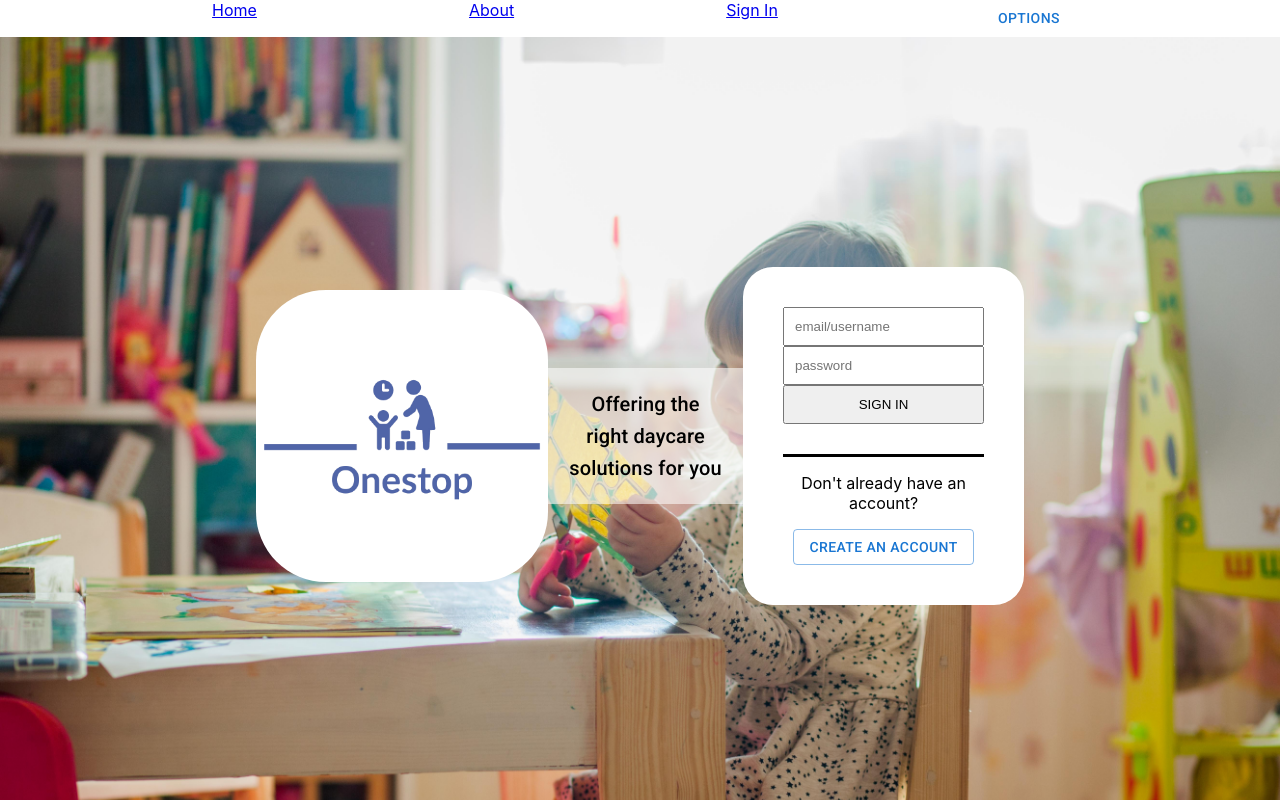
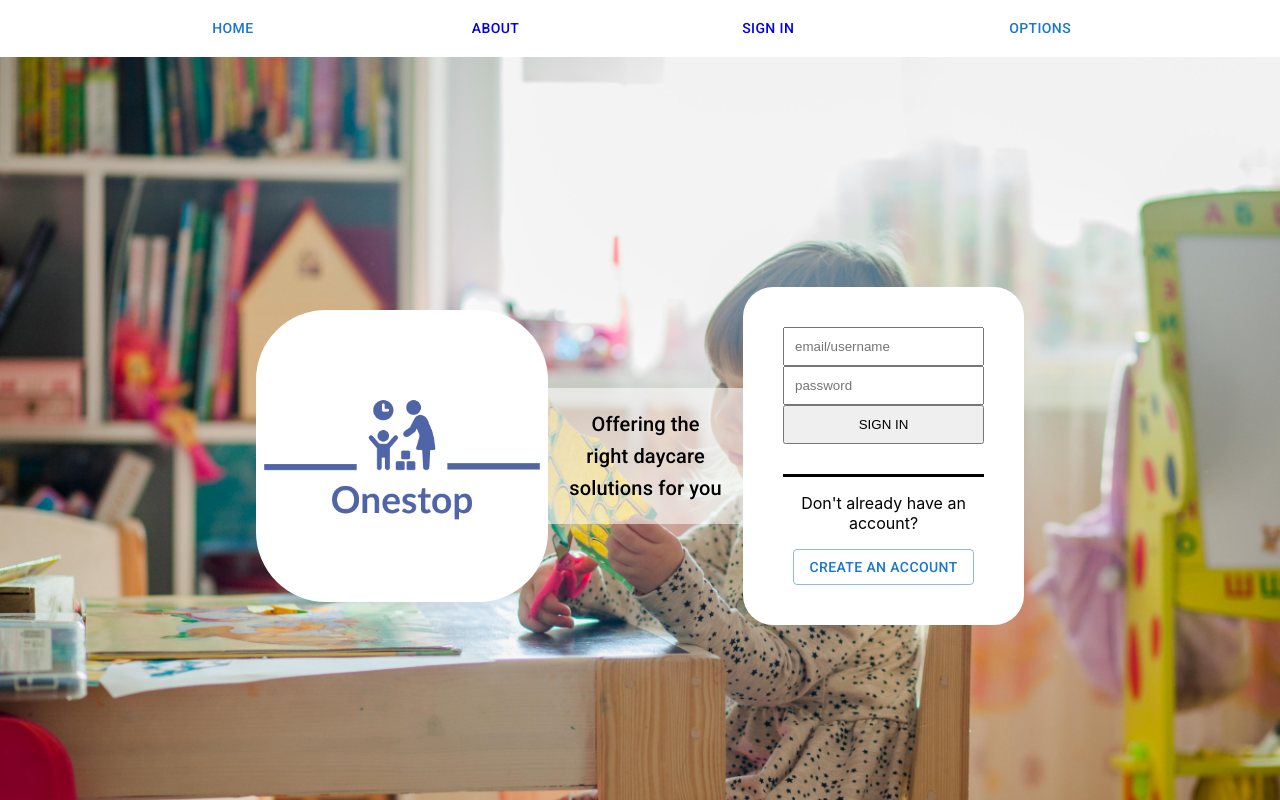
Before and after one commit to bijon7/onestop-daycare, a React (Create React App) app in the folder frontend/: page / in a window 1280 px wide. Shown: the top 800 px of the page. Built offline with nearby package versions, Linux system fonts and the light colour scheme.

Commit message:
changed look of top nav buttons to all MUI components

```diff
--- a/frontend/src/App.js
+++ b/frontend/src/App.js
@@ -8,14 +8,16 @@ import About from './components/About';
 import AdminDashboard from './pages/AdminDashboard';
 import GuardianDashboard from './pages/GuardianDashboard';
 import DaycareSchedules from './pages/DaycareSchedules';
-import { Button,
+import {
+  Button,
   ClickAwayListener,
   Grow,
   Paper,
   Popper,
   MenuItem,
   MenuList,
-  Stack } from "@mui/material";
+  Stack
+} from "@mui/material";
 
 function App() {
   const [userType, setUserType] = useState("admin");
@@ -47,9 +49,9 @@ function App() {
     <BrowserRouter>
       <div className="App">
         <nav className="top-nav">
-          <Link to="/">Home</Link>{' '}
-          <Link to="/about">About</Link>{' '}
-          <Link to="/signin">Sign In</Link>{' '}
+          <Link to="/"><Button >Home</Button></Link>{' '}
+          <Link to="/about"><Button variant="button">About</Button></Link>{' '}
+          <Link to="/signin"><Button variant="button">Sign In</Button></Link>{' '}
           <Stack direction="row" spacing={2}>
             <div>
               <Button
--- a/frontend/src/App.scss
+++ b/frontend/src/App.scss
@@ -6,4 +6,5 @@
   display: flex;
   flex-direction: row;
   justify-content: space-evenly;
+  padding: 10px;
 }
```
Lines whose indentation alone changed are shown as unchanged.
